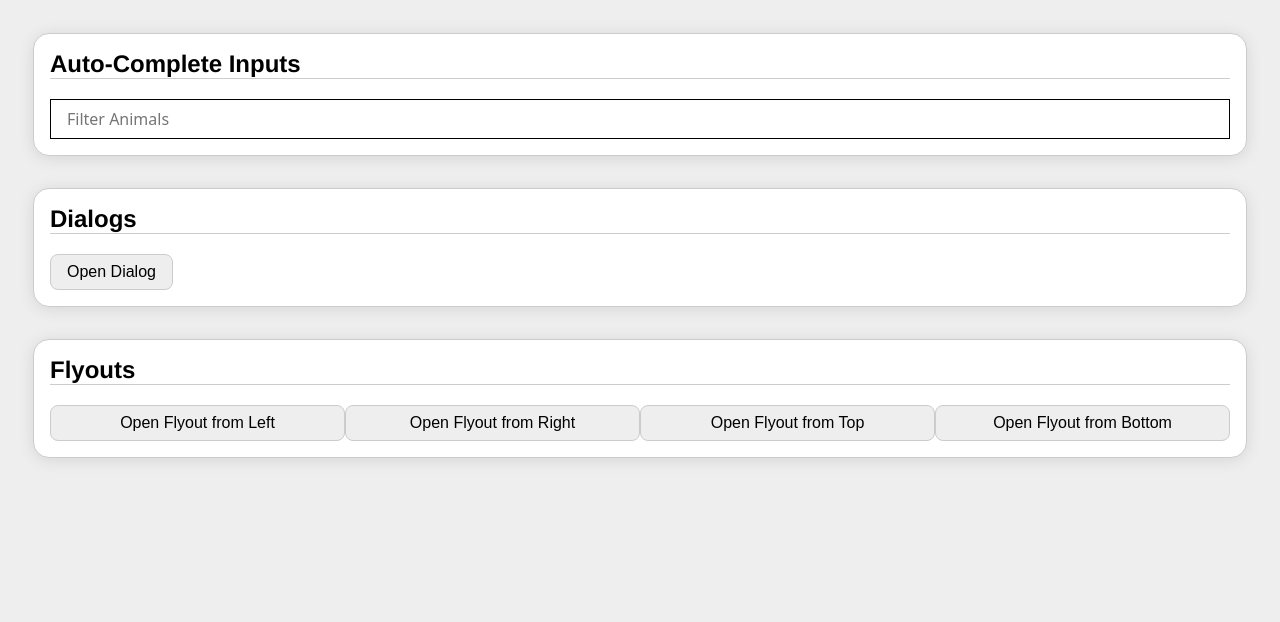
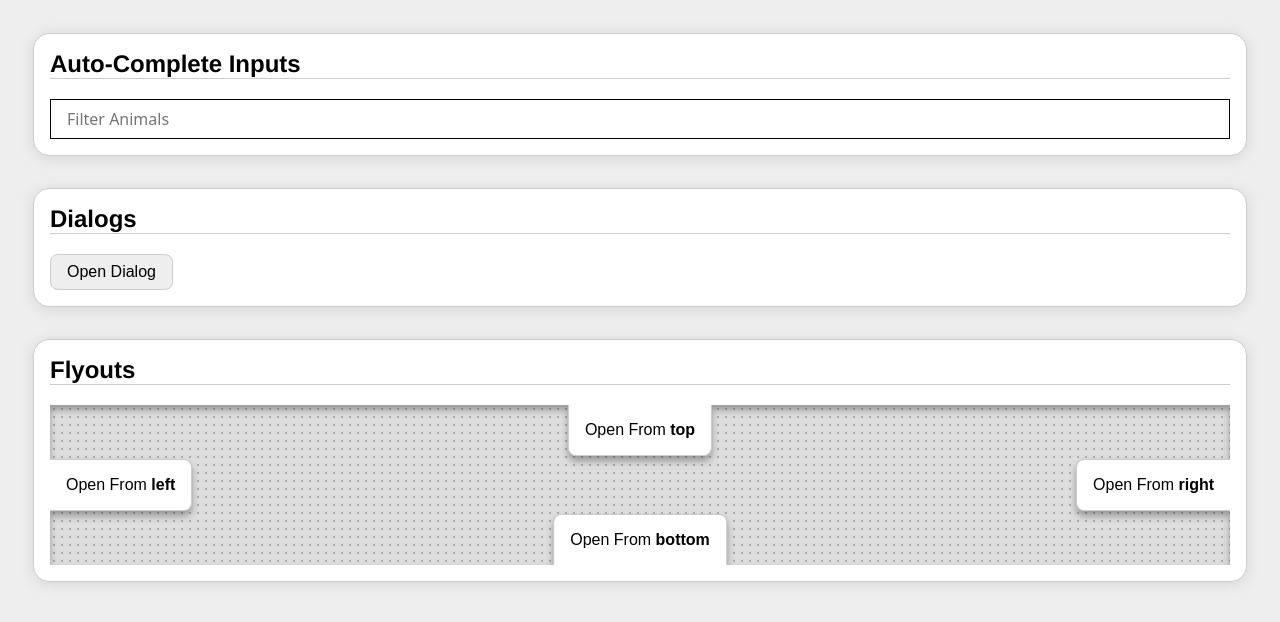
Before and after one commit to the0neWhoKnocks/web-components, a plain HTML site: page index.html in a window 1280 px wide. Drawn offline with Linux system fonts and the light colour scheme.

Commit message:
Cleaned up the example for Flyouts

```diff
--- a/example/examples.js
+++ b/example/examples.js
@@ -89,7 +89,9 @@ WRAPPER_EL.querySelector('#dialogExample').appendChild(openDialogBtn);
 
 // CustomFlyout ================================================================
 
+const FLYOUT_WRAPPER = WRAPPER_EL.querySelector('#flyoutExample');
 const markerFlyout = document.createElement('custom-flyout');
+
 markerFlyout.styles = `
   .content {
     min-width: 80vw;
@@ -99,42 +101,31 @@ markerFlyout.styles = `
 `;
 markerFlyout.content = `
   <div class="content">
-    Hello
+    Flyout content goes here.
   </div>
 `;
 markerFlyout.onClose = () => {
-  alert('closing flyout');
+  alert('flyout closed');
 };
-markerFlyout.title = 'Marker Creator';
+markerFlyout.title = 'Flyout Title';
 
-const openLeftFlyoutBtn = document.createElement('button');
-openLeftFlyoutBtn.innerHTML = 'Open Flyout from Left';
-openLeftFlyoutBtn.addEventListener('click', () => {
-  markerFlyout.openFrom = markerFlyout.DIRECTION__LEFT;
-  markerFlyout.show();
+Object.keys(markerFlyout).forEach((prop) => {
+  if (prop.startsWith('DIRECTION__')) {
+    const btn = document.createElement('button');
+    const dir = markerFlyout[prop];
+    btn.dataset.openFrom = dir;
+    btn.innerHTML = `Open From <b>${dir}</b>`;
+
+    FLYOUT_WRAPPER.appendChild(btn);
+  }
 });
-WRAPPER_EL.querySelector('#flyoutExample').appendChild(openLeftFlyoutBtn);
 
-const openRightFlyoutBtn = document.createElement('button');
-openRightFlyoutBtn.innerHTML = 'Open Flyout from Right';
-openRightFlyoutBtn.addEventListener('click', () => {
-  markerFlyout.openFrom = markerFlyout.DIRECTION__RIGHT;
-  markerFlyout.show();
+FLYOUT_WRAPPER.addEventListener('click', (ev) => {
+  const el = ev.target;
+  const { openFrom } = el.dataset;
+
+  if (openFrom) {
+    markerFlyout.openFrom = openFrom;
+    markerFlyout.show();
+  }
 });
-WRAPPER_EL.querySelector('#flyoutExample').appendChild(openRightFlyoutBtn);
-
-const openTopFlyoutBtn = document.createElement('button');
-openTopFlyoutBtn.innerHTML = 'Open Flyout from Top';
-openTopFlyoutBtn.addEventListener('click', () => {
-  markerFlyout.openFrom = markerFlyout.DIRECTION__TOP;
-  markerFlyout.show();
-});
-WRAPPER_EL.querySelector('#flyoutExample').appendChild(openTopFlyoutBtn);
-
-const openBottomFlyoutBtn = document.createElement('button');
-openBottomFlyoutBtn.innerHTML = 'Open Flyout from Bottom';
-openBottomFlyoutBtn.addEventListener('click', () => {
-  markerFlyout.openFrom = markerFlyout.DIRECTION__BOTTOM;
-  markerFlyout.show();
-});
-WRAPPER_EL.querySelector('#flyoutExample').appendChild(openBottomFlyoutBtn);
--- a/index.html
+++ b/index.html
@@ -19,8 +19,9 @@
       <section id="dialogExample">
         <h2 class="title">Dialogs</h2>
       </section>
-      <section id="flyoutExample">
+      <section>
         <h2 class="title">Flyouts</h2>
+        <div id="flyoutExample"></div>
       </section>
     </div>
     <script src="example/examples.js"></script>
--- a/styles.css
+++ b/styles.css
@@ -37,12 +37,55 @@ section button {
 }
 
 #flyoutExample {
-  display: flex;
-  flex-wrap: wrap;
+  width: 100%;
+  height: 10em;
+  background: #ddd;
+  background-image:
+    radial-gradient(#aaa 20%, transparent 0),
+    radial-gradient(#aaa 20%, transparent 0);
+  background-size: 8px 8px;
+  background-position: 0 0, 8px 8px;
+  position: relative;
+  box-shadow: inset 0 5px 7px 0px #00000050;
+  overflow: hidden;
 }
-#flyoutExample .title {
-  width: 100%;
+#flyoutExample button * {
+  pointer-events: none;
 }
 #flyoutExample button {
-  width: 25%;
+  padding: 1em;
+  background: #fff;
+  margin: 0;
+  box-shadow: 0 5px 7px 0px #00000050;
+  position: absolute;
 }
+#flyoutExample [data-open-from="top"],
+#flyoutExample [data-open-from="bottom"] {
+  left: 50%;
+  transform: translateX(-50%);
+}
+#flyoutExample [data-open-from="top"] {
+  border-radius: 0 0 0.5em 0.5em;
+  border-top: none;
+  top: 0;
+}
+#flyoutExample [data-open-from="bottom"] {
+  border-radius: 0.5em 0.5em 0 0;
+  border-bottom: none;
+  bottom: 0;
+}
+#flyoutExample [data-open-from="left"],
+#flyoutExample [data-open-from="right"] {
+  top: 50%;
+  transform: translateY(-50%);
+}
+#flyoutExample [data-open-from="left"] {
+  border-radius: 0 0.5em 0.5em 0;
+  border-left: none;
+  left: 0;
+}
+#flyoutExample [data-open-from="right"] {
+  border-radius: 0.5em 0 0 0.5em;
+  border-right: none;
+  right: 0;
+}
```
